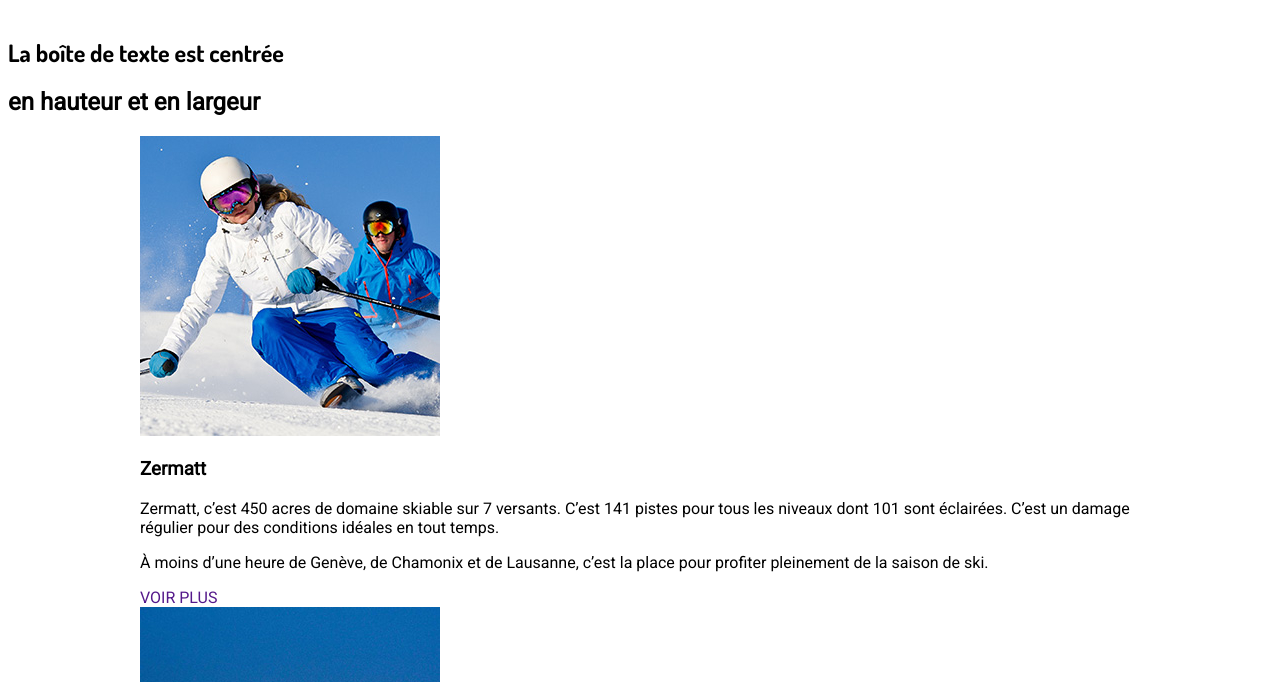
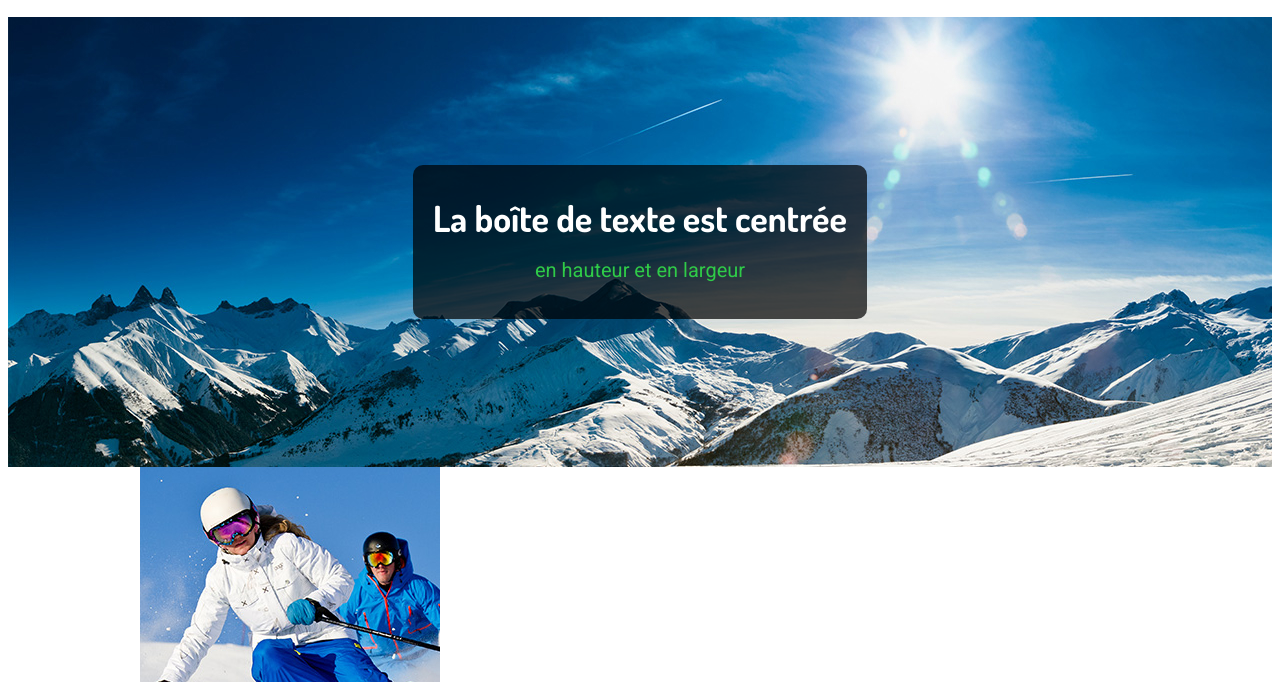
Before and after one commit to Conception-web/siteSem03-Web2, a plain HTML site: page index.html in a window 1280 px wide. Shown: the part 118-800 px from the top of the page. Drawn offline with Linux system fonts and the light colour scheme.

Commit message:
hero fait

```diff
--- a/css/styles.css
+++ b/css/styles.css
@@ -87,3 +87,47 @@ h1{
     font-weight: 700;
 
 }
+
+.hero{
+    background-image: url(../images/alpes.jpg);
+    background-size: cover;
+    background-repeat: no-repeat;
+
+}
+
+.hero .wrapper{
+
+    display: flex;
+    align-items: center;
+    justify-content: center;
+    height: 450px;
+}
+
+.boite{
+
+    background-color: rgba(0, 0, 0, 0.7);
+    border-radius: 10px;
+    text-align: center;
+    padding: 20px;
+
+}
+
+.boite h1{
+
+    font-family: 'Dosis', sans-serif;
+    font-weight: 700;
+    font-size: 36px;
+    color: white;
+    margin-top: 10px;
+    margin-bottom: 10px;
+
+}
+
+.boite h2{
+
+    font-family: 'Roboto', sans-serif;
+    font-weight: 400;
+    font-size: 20px;
+    color: #2FCB48;
+
+}
--- a/index.html
+++ b/index.html
@@ -38,10 +38,12 @@
     </header>
 
     <section class="hero">
-
-        <h1>La boîte de texte est centrée</h1>
-        <h2>en hauteur et en largeur</h2>
-
+        <div class="wrapper">
+            <div class="boite">
+                <h1>La boîte de texte est centrée</h1>
+                <h2>en hauteur et en largeur</h2>
+            </div>
+        </div>
     </section>
 
     <section class="contenu">
```
